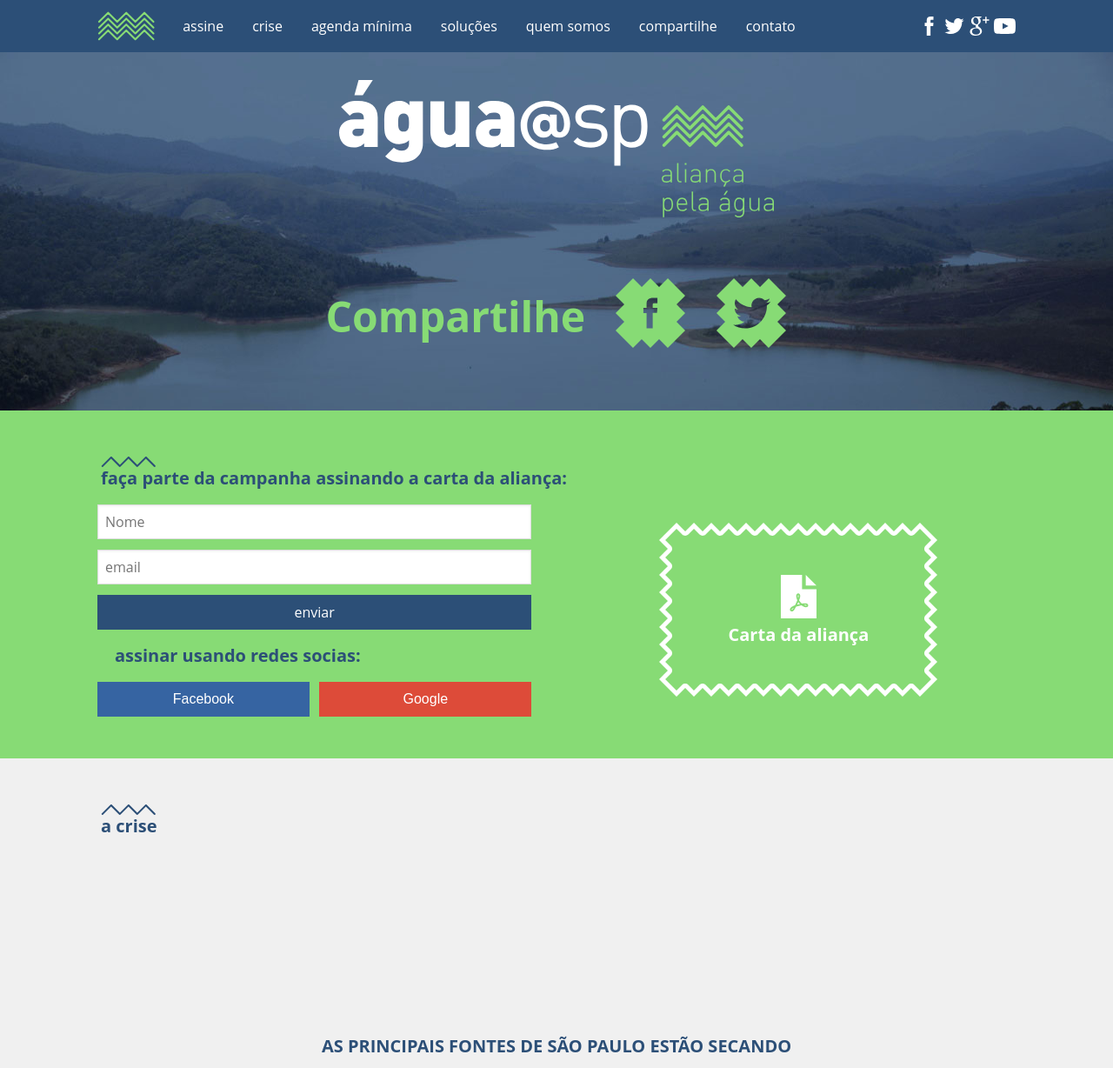
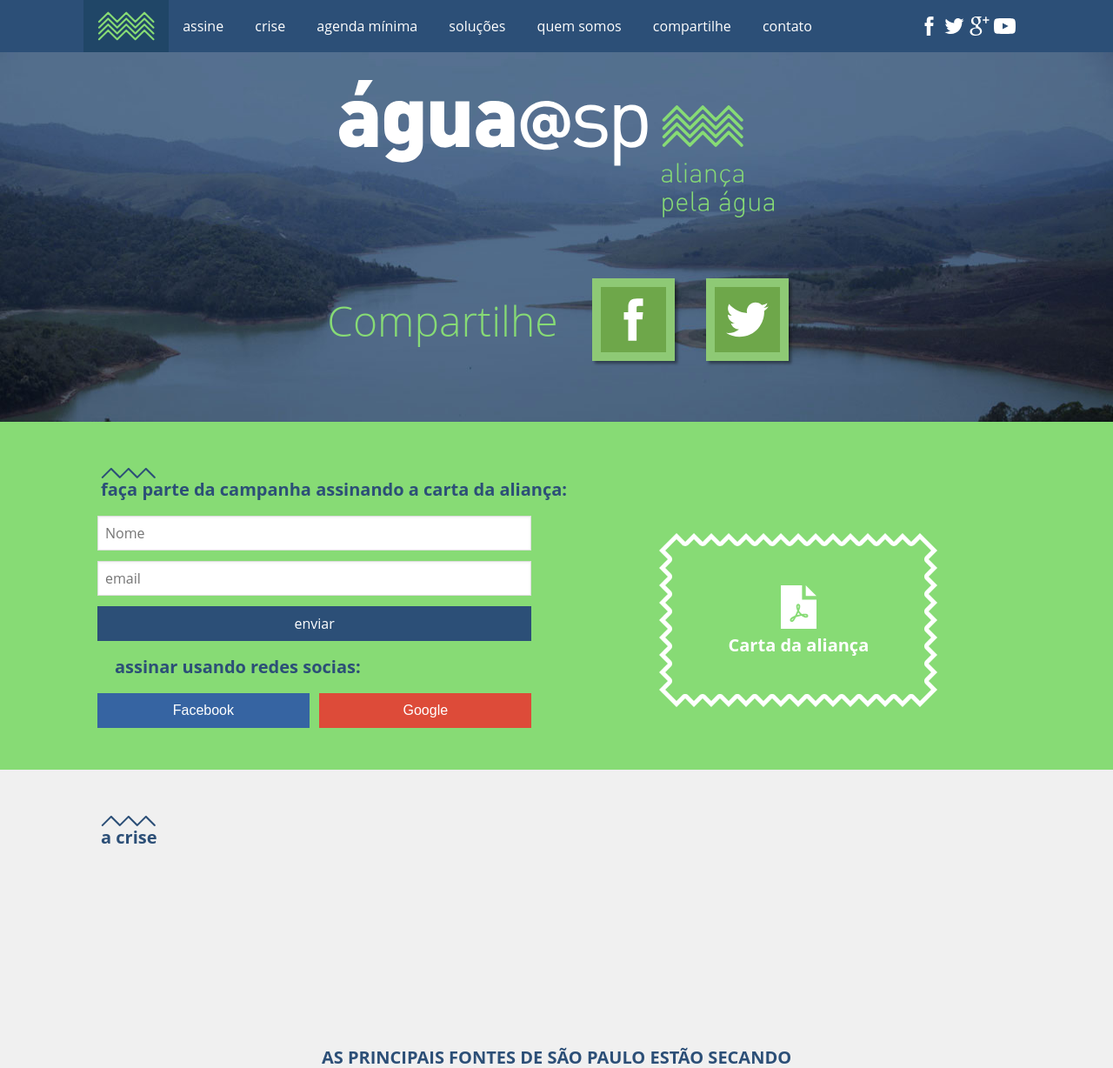
Before and after one commit to codnaobinario/agua-sp-wp, a WordPress theme: template web/app/themes/onepage-agua-sp/index.php in a window 1280 px wide. Shown: the top 1228 px of the page at 87% size. Run offline with PHP 8.4 and a stand-in for WordPress, Linux system fonts and the light colour scheme; the site name, menu and one post (Sample post) are stand-ins, and other content is empty; some libraries are stand-ins or nearby versions; some web fonts are replaced.

Commit message:
ajustes de layout no menu e na secao inicial de compartilhamento, seguindo redesign proposto

```diff
--- a/web/app/themes/onepage-agua-sp/hero.php
+++ b/web/app/themes/onepage-agua-sp/hero.php
@@ -14,10 +14,10 @@
     <div class="container stream-share">
       <h5>Compartilhe</h5>
       <a class="fb-share" href="#">
-        <img src="<?php echo get_template_directory_uri();?>/images/fb-video.svg" alt="Share on Facebook">
+        <img src="<?php echo get_template_directory_uri();?>/images/icon-facebook.svg" alt="Share on Facebook">
       </a>
       <a class="twitter-share" href="https://twitter.com/share?text=Campanha Água@SP mapeia atores e propostas para o enfrentamento da crise em São Paulo: #AguaSP" target="_blank">
-        <img src="<?php echo get_template_directory_uri();?>/images/tw-video.svg" alt="Share on Twitter">
+        <img src="<?php echo get_template_directory_uri();?>/images/icon-twitter.svg" alt="Share on Twitter">
       </a>
     </div>
   </section>
--- a/web/app/themes/onepage-agua-sp/js/main.js
+++ b/web/app/themes/onepage-agua-sp/js/main.js
@@ -124,4 +124,4 @@ function render() {
 
 $('.single-item').slick();
 
-$('#modal-industria-seca').modal({opacity: 0.5});
+// $('#modal-industria-seca').modal({opacity: 0.5});
--- a/web/app/themes/onepage-agua-sp/style.css
+++ b/web/app/themes/onepage-agua-sp/style.css
@@ -440,26 +440,6 @@ input[type="submit"] {
 
   #agenda .actions .type {
     width: 100%; } }
-#live {
-  color: white;
-  text-align: center;
-  padding: 2em 0; }
-  #live h2:before {
-    content: url("../images/heading-negative.png"); }
-  #live h5 {
-    display: inline-block;
-    vertical-align: top;
-    margin: .3em;
-    color: #87DB75;
-    font-weight: bold;
-    font-size: 3em;
-    text-align: center; }
-  #live .stream {
-    width: 1050px;
-    margin: auto; }
-  #live a {
-    margin: 0 1em; }
-
 #a-crise {
   background-color: #F0F0F0; }
   #a-crise .report-download .report-box .report-link {
@@ -546,7 +526,8 @@ header.navigation {
     float: left;
     max-height: 60px;
     padding-left: 1em;
-    padding-right: 2em; }
+    padding-right: 1em;
+    background-color: #204667; }
     header.navigation .logo img {
       max-height: 60px;
       padding: .8em 0; }
@@ -590,7 +571,6 @@ header.navigation {
     display: block;
     line-height: 60px;
     overflow: hidden;
-    padding-right: .8em;
     text-align: right;
     width: 100%;
     z-index: 9999; }
@@ -607,12 +587,10 @@ header.navigation {
       font-weight: 400; }
       @media screen and (min-width: 53.75em) {
         header.navigation ul li.nav-link a {
-          padding-right: 1em; } }
+          padding: 0 1em; } }
       header.navigation ul li.nav-link a:hover {
-        color: white; }
-  header.navigation .active-nav-item a {
-    border-bottom: 1px solid rgba(255, 255, 255, 0.5);
-    padding-bottom: 3px; }
+        color: white;
+        background-color: #204667; }
   header.navigation li.more.nav-link {
     padding-right: 0; }
     @media screen and (min-width: 53.75em) {
@@ -821,20 +802,42 @@ header.navigation {
       .hero .hero-inner .hero-copy p {
         margin: auto;
         margin-bottom: 1em;
-        font-weight: 200;
-        line-height: 1.4em; }
+        font-weight: 200; }
         @media screen and (min-width: 53.75em) {
           .hero .hero-inner .hero-copy h2,
           .hero .hero-inner .hero-copy p {
-            font-size: 1.5em;
-            max-width: 65%; } }
+            max-width: 80%; } }
       .hero .hero-inner .hero-copy h2 {
         text-align: center;
-        font-weight: bold;
-        font-size: 1.6em; }
-        @media screen and (min-width: 40em) {
-          .hero .hero-inner .hero-copy h2 {
-            font-size: 2em; } }
+        font-size: 1.75em; }
+  .hero #live {
+    color: white;
+    text-align: center;
+    padding: 2em 0; }
+    .hero #live h5 {
+      display: inline-block;
+      vertical-align: top;
+      margin: .4em;
+      color: #87DB75;
+      font-weight: 200;
+      font-size: 3em;
+      text-align: center; }
+    .hero #live .stream {
+      width: 1050px;
+      margin: auto; }
+    .hero #live a {
+      margin: 0 1em;
+      width: 5.9375em;
+      height: 5.9375em;
+      background-color: #8EC975;
+      display: inline-block;
+      box-shadow: 3px 3px 3px rgba(0, 0, 0, 0.4); }
+      .hero #live a img {
+        background-color: #6EA74A;
+        width: 4.6875em;
+        height: 4.6875em;
+        padding: 0.625em;
+        margin: 0.625em; }
 
 .bullets {
   overflow: auto;
@@ -1347,7 +1350,7 @@ section {
     margin-bottom: 1em;
     margin-left: 1em; }
   section h2:before {
-    content: url("../images/heading-positive.png");
+    content: url("images/heading-positive.png");
     display: block; }
 
 .tinted {
--- a/web/app/themes/onepage-agua-sp/style/_hero.scss
+++ b/web/app/themes/onepage-agua-sp/style/_hero.scss
@@ -22,7 +22,6 @@
   .hero-inner {
     @include outer-container;
     @include clearfix;
-    // padding: 3em;
     margin: auto;
     text-align: center;
     color: $hero-color;
@@ -52,21 +51,57 @@
         margin: auto;
         margin-bottom: 1em;
         font-weight: 200;
-        line-height: 1.4em;
 
         @include media($large-screen) {
-          font-size: 1.5em;
-          max-width: 65%;
+          max-width: 80%;
         }
       }
 
       h2 {
         text-align: center;
-        font-weight: bold;
-        font-size: 1.6em;
-        @include media($medium-screen) {
-          font-size: 2em;
-        }
+        font-size: em(28px);
+      }
+    }
+  }
+
+  #live {
+    // background: #2C4F77;
+    color: white;
+    text-align: center;
+    padding: 2em 0;
+
+
+    h5 {
+      display:inline-block;
+      vertical-align: top;
+      margin: .4em;
+      color: #87DB75;
+      font-weight: 200;
+      font-size: 3em;
+      text-align: center;
+    }
+
+    .stream {
+      width: 1050px;
+      margin: auto;
+    }
+
+    a {
+      margin: 0 1em;
+      width: em(95px);
+      height: em(95px);
+      background-color: #8EC975;
+      display:inline-block;
+      // border-radius: em(25px);
+      box-shadow: 3px 3px 3px rgba(0,0,0,.4);
+
+      img {
+        background-color: #6EA74A;
+        width: em(75px);
+        height: em(75px);
+        padding: em(10px);
+        margin: em(10px);
+        // border-radius: em(20px);
       }
     }
   }
--- a/web/app/themes/onepage-agua-sp/style/_live.scss
+++ /dev/null
@@ -1,29 +0,0 @@
-#live {
-  // background: #2C4F77;
-  color: white;
-  text-align: center;
-  padding: 2em 0;
-
-  h2:before {
-    content: url('../images/heading-negative.png');
-  }
-
-  h5 {
-    display:inline-block;
-    vertical-align: top;
-    margin: .3em;
-    color: #87DB75;
-    font-weight: bold;
-    font-size: 3em;
-    text-align: center;
-  }
-
-  .stream {
-    width: 1050px;
-    margin: auto;
-  }
-
-  a {
-    margin: 0 1em;
-  }
-}
--- a/web/app/themes/onepage-agua-sp/style/_navigation.scss
+++ b/web/app/themes/onepage-agua-sp/style/_navigation.scss
@@ -32,7 +32,8 @@ header.navigation {
     float: left;
     max-height: $navigation-height;
     padding-left: $navigation-padding;
-    padding-right: 2em;
+    padding-right: 1em;
+    background-color: #204667;
 
     img {
       max-height: $navigation-height;
@@ -96,7 +97,6 @@ header.navigation {
     display: block;
     line-height: $navigation-height;
     overflow: hidden;
-    padding-right: .8em;
     text-align: right;
     width: 100%;
     z-index: 9999;
@@ -115,19 +115,20 @@ header.navigation {
       font-weight: 400;
 
       @include media ($horizontal-bar-mode) {
-        padding-right: 1em;
+        padding: 0 1em;
       }
 
       &:hover {
         color: $navigation-color-hover;
+        background-color: #204667;
       }
     }
   }
 
-  .active-nav-item a {
-    border-bottom: 1px solid $navigation-active-link-color;
-    padding-bottom: 3px;
-  }
+  // .active-nav-item a {
+  //   border-bottom: 1px solid $navigation-active-link-color;
+  //   padding-bottom: 3px;
+  // }
 
   // Sub menus
 
@@ -287,3 +288,11 @@ header.navigation {
     }
   }
 }
+
+@media screen and (max-device-width: 640px) {
+  header.navigation {
+    ul li.nav-link {
+      padding-right: 1em;
+    }
+  }
+}
--- a/web/app/themes/onepage-agua-sp/style/base/_variables.scss
+++ b/web/app/themes/onepage-agua-sp/style/base/_variables.scss
@@ -5,7 +5,7 @@ $base-font-family: $sans-serif;
 $header-font-family: $base-font-family;
 
 // Font Sizes
-$base-font-size: 1em;
+$base-font-size: 16px;
 $h1-font-size: $base-font-size * 2.25;
 $h2-font-size: $base-font-size * 2;
 $h3-font-size: $base-font-size * 1.75;
--- a/web/app/themes/onepage-agua-sp/style/style.scss
+++ b/web/app/themes/onepage-agua-sp/style/style.scss
@@ -9,7 +9,7 @@
 @import "quem";
 @import "cadastro";
 @import "agenda";
-@import "live";
+// @import "live";
 @import "a-crise";
 @import "solucoes";
 
@@ -69,7 +69,7 @@ section {
     margin-left: 1em;
   }
   h2:before {
-    content: url('../images/heading-positive.png');
+    content: url('images/heading-positive.png');
     display: block;
   }
 }
```
Also changed, not shown: other parts of web/app/themes/onepage-agua-sp/style.css (+14 -11 lines), web/app/themes/onepage-agua-sp/bundle.js, 1 other file.
